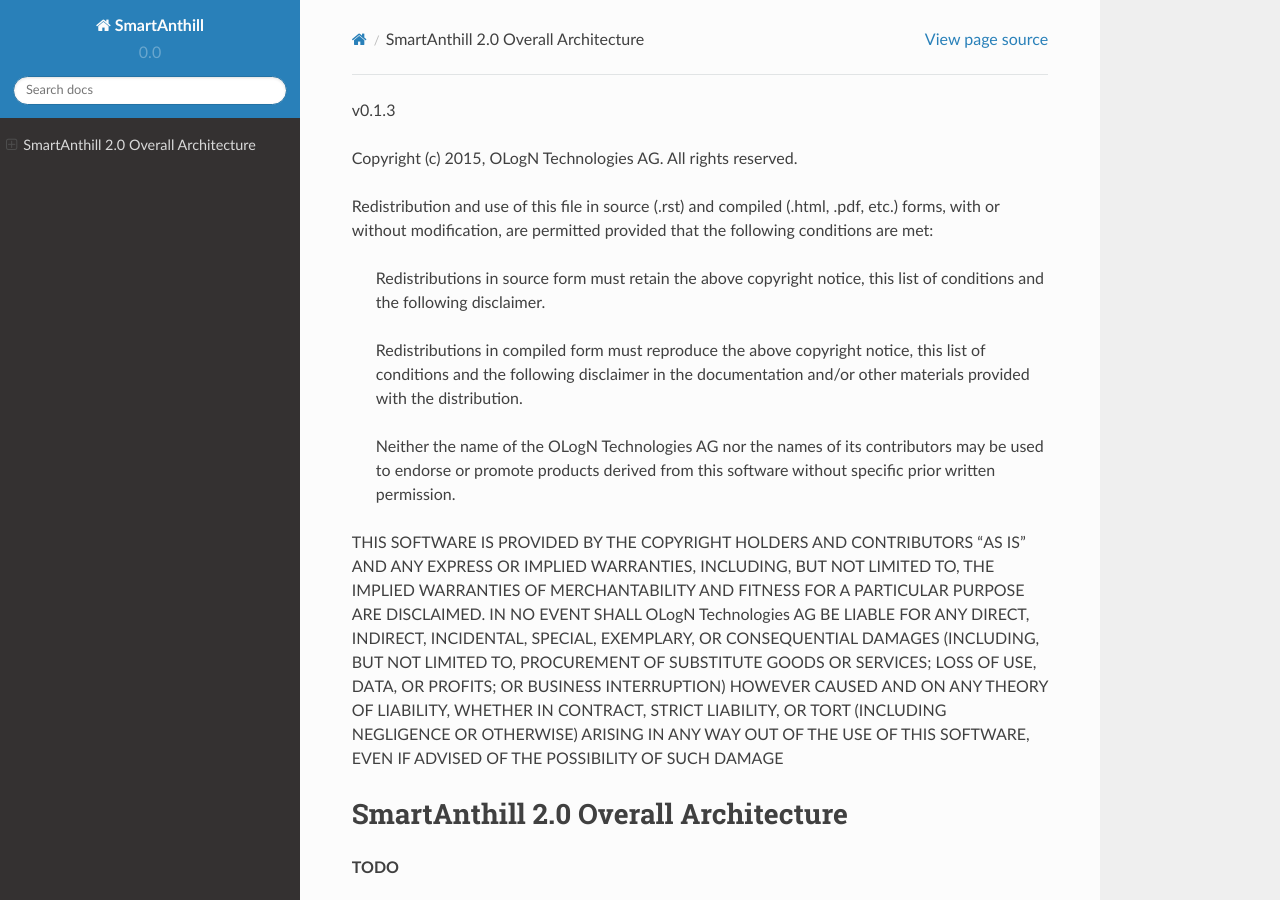
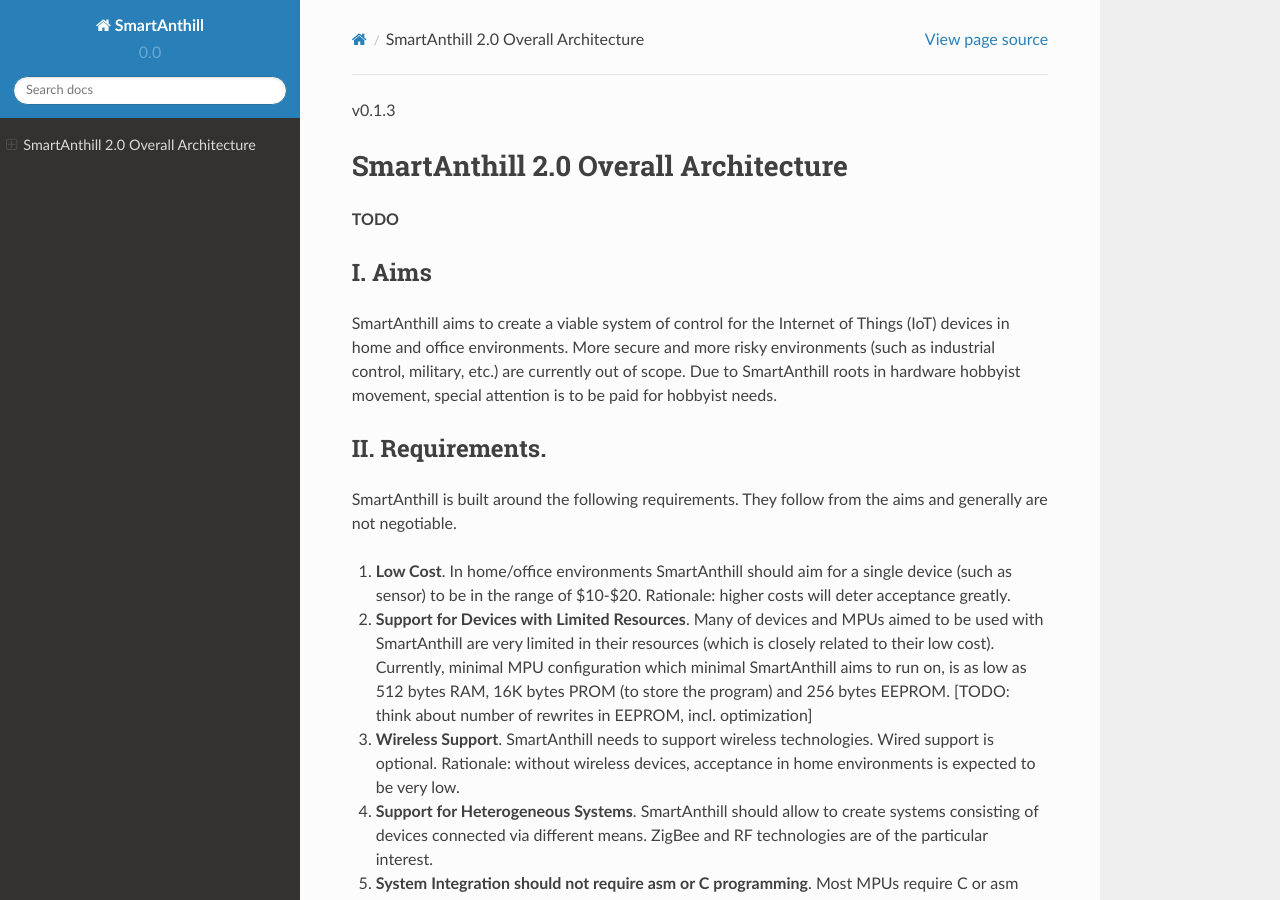
Before and after one commit to smartanthill/smartanthill2_0, a Sphinx documentation site: the page built from docs/design-documents/smartanthill-overall-architecture.rst, in a window 1280 px wide and 900 px high. Built offline with Sphinx 7.4.7 and the Read the Docs theme 2.0.0, drawn with Linux system fonts in a browser that asks for light colours.

Commit message:
Move copyrights to comments

```diff
--- a/docs/design-documents/smartanthill-overall-architecture.rst
+++ b/docs/design-documents/smartanthill-overall-architecture.rst
@@ -1,16 +1,28 @@
 v0.1.3
 
-Copyright (c) 2015, OLogN Technologies AG. All rights reserved.
-
-Redistribution and use of this file in source (.rst) and compiled (.html, .pdf, etc.) forms, with or without modification, are permitted provided that the following conditions are met:
-
-  * Redistributions in source form must retain the above copyright notice, this list of conditions and the following disclaimer.
-
-  * Redistributions in compiled form must reproduce the above copyright notice, this list of conditions and the following disclaimer in the documentation and/or other materials provided with the distribution.
-
-  * Neither the name of the OLogN Technologies AG nor the names of its contributors may be used to endorse or promote products derived from this software without specific prior written permission.
-
-THIS SOFTWARE IS PROVIDED BY THE COPYRIGHT HOLDERS AND CONTRIBUTORS "AS IS" AND ANY EXPRESS OR IMPLIED WARRANTIES, INCLUDING, BUT NOT LIMITED TO, THE IMPLIED WARRANTIES OF MERCHANTABILITY AND FITNESS FOR A PARTICULAR PURPOSE ARE DISCLAIMED. IN NO EVENT SHALL OLogN Technologies AG BE LIABLE FOR ANY DIRECT, INDIRECT, INCIDENTAL, SPECIAL, EXEMPLARY, OR CONSEQUENTIAL DAMAGES (INCLUDING, BUT NOT LIMITED TO, PROCUREMENT OF SUBSTITUTE GOODS OR SERVICES; LOSS OF USE, DATA, OR PROFITS; OR BUSINESS INTERRUPTION) HOWEVER CAUSED AND ON ANY THEORY OF LIABILITY, WHETHER IN CONTRACT, STRICT LIABILITY, OR TORT (INCLUDING NEGLIGENCE OR OTHERWISE) ARISING IN ANY WAY OUT OF THE USE OF THIS SOFTWARE, EVEN IF ADVISED OF THE POSSIBILITY OF SUCH DAMAGE
+..  Copyright (c) 2015, OLogN Technologies AG. All rights reserved.
+    Redistribution and use of this file in source (.rst) and compiled
+    (.html, .pdf, etc.) forms, with or without modification, are permitted
+    provided that the following conditions are met:
+        * Redistributions in source form must retain the above copyright
+          notice, this list of conditions and the following disclaimer.
+        * Redistributions in compiled form must reproduce the above copyright
+          notice, this list of conditions and the following disclaimer in the
+          documentation and/or other materials provided with the distribution.
+        * Neither the name of the OLogN Technologies AG nor the names of its
+          contributors may be used to endorse or promote products derived from
+          this software without specific prior written permission.
+    THIS SOFTWARE IS PROVIDED BY THE COPYRIGHT HOLDERS AND CONTRIBUTORS "AS IS"
+    AND ANY EXPRESS OR IMPLIED WARRANTIES, INCLUDING, BUT NOT LIMITED TO, THE
+    IMPLIED WARRANTIES OF MERCHANTABILITY AND FITNESS FOR A PARTICULAR PURPOSE
+    ARE DISCLAIMED. IN NO EVENT SHALL OLogN Technologies AG BE LIABLE FOR ANY
+    DIRECT, INDIRECT, INCIDENTAL, SPECIAL, EXEMPLARY, OR CONSEQUENTIAL DAMAGES
+    (INCLUDING, BUT NOT LIMITED TO, PROCUREMENT OF SUBSTITUTE GOODS OR
+    SERVICES; LOSS OF USE, DATA, OR PROFITS; OR BUSINESS INTERRUPTION) HOWEVER
+    CAUSED AND ON ANY THEORY OF LIABILITY, WHETHER IN CONTRACT, STRICT
+    LIABILITY, OR TORT (INCLUDING NEGLIGENCE OR OTHERWISE) ARISING IN ANY WAY
+    OUT OF THE USE OF THIS SOFTWARE, EVEN IF ADVISED OF THE POSSIBILITY OF SUCH
+    DAMAGE
 
 SmartAnthill 2.0 Overall Architecture
 =====================================
```
Also changed, not shown: docs/design-documents/protocols/sacp.rst (+23 -11 lines), docs/design-documents/protocols/sagdp.rst (+23 -11 lines), docs/design-documents/protocols/smartanthill-protocol-stack.rst (+23 -11 lines), docs/design-documents/protocols/yocto-vm.rst (+23 -11 lines), docs/design-documents/reference-implementation/mcu/smartanthill-reference-mcu-software-architecture.rst (+23 -11 lines).
